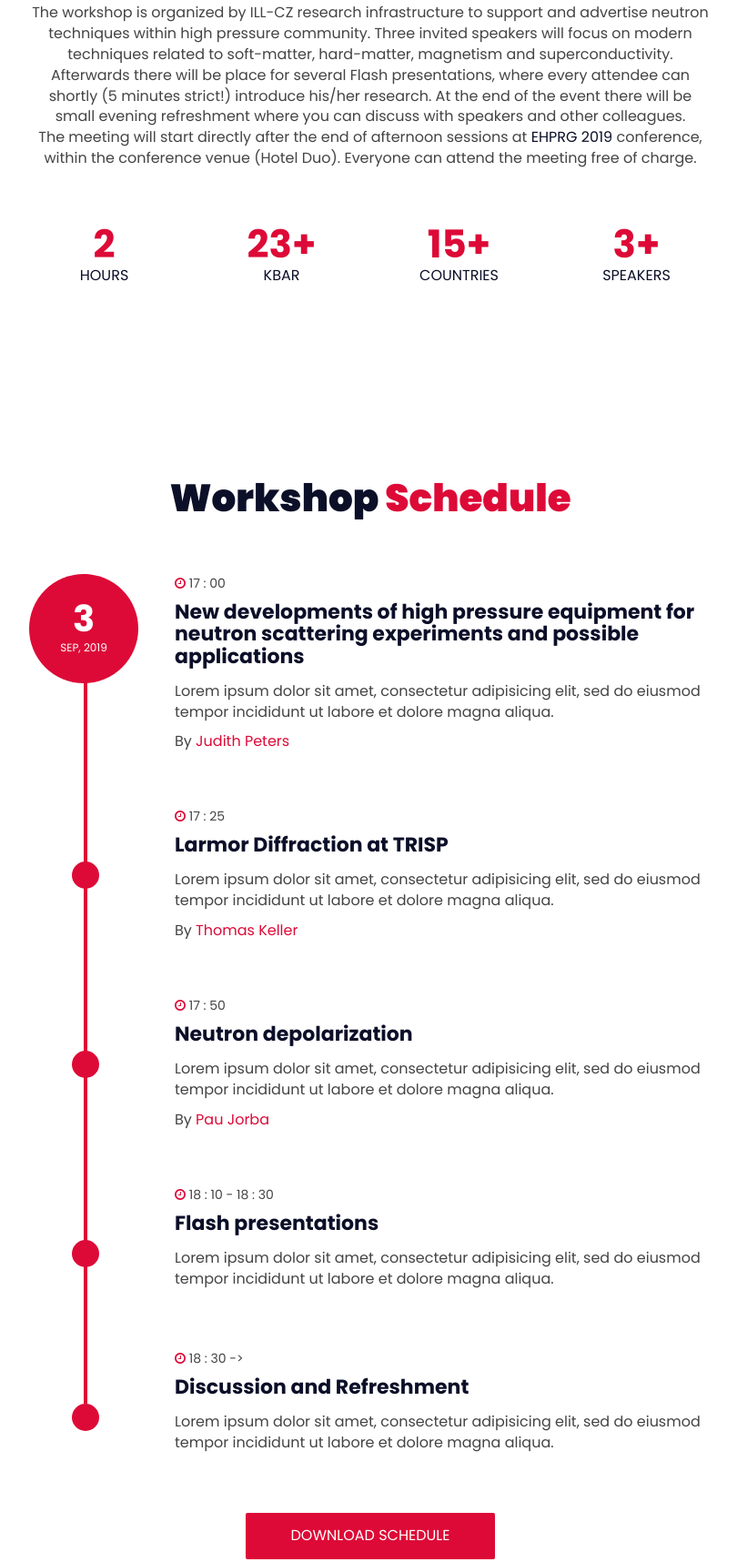
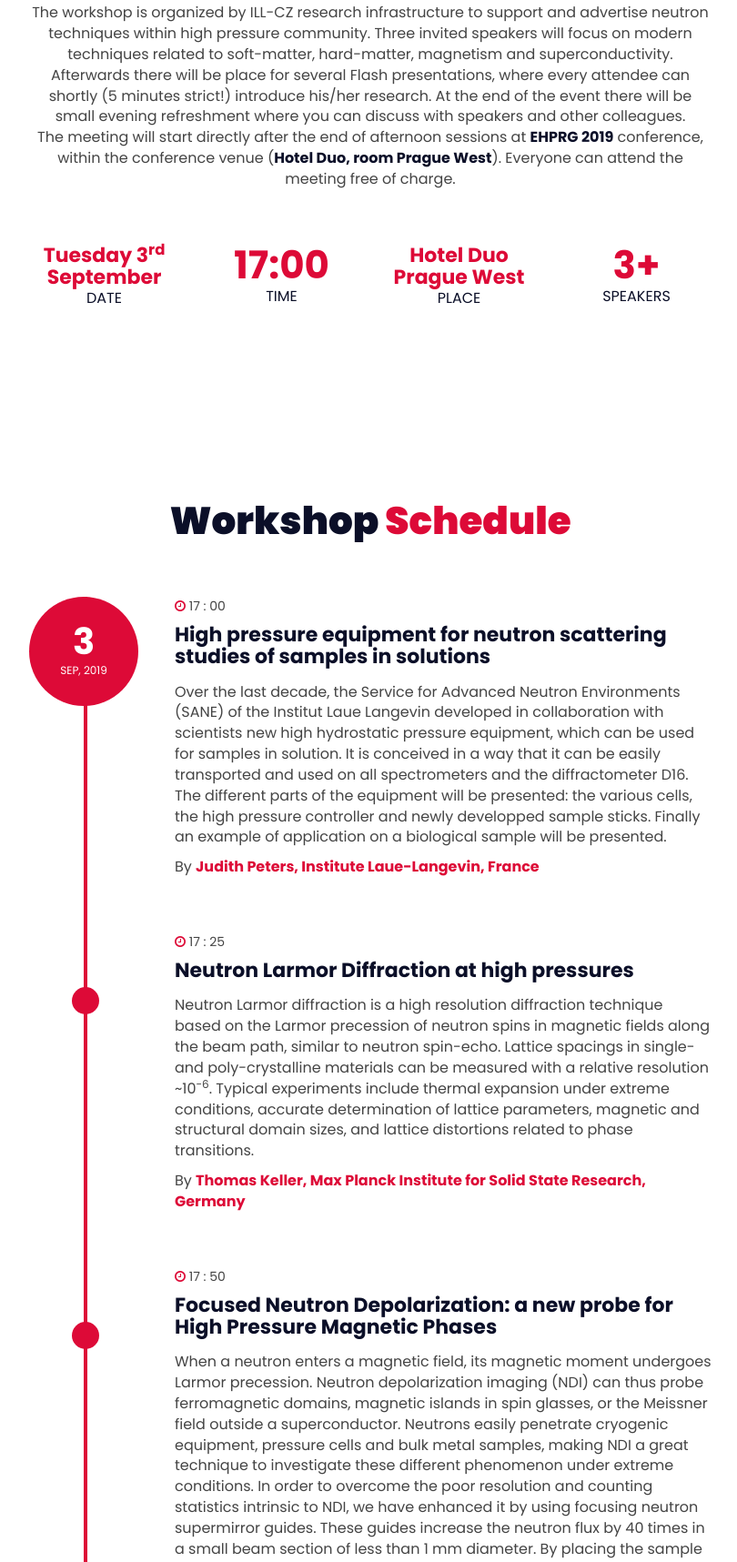
Before and after one commit to me2d09/neutron.press, a plain HTML site: page index.html in a window 1280 px wide. Shown: the part 993-2710 px from the top of the page at 91% size, without its empty margins (233-1043 px from the left). Drawn offline with Linux system fonts and the light colour scheme; some packages are replaced by stand-ins of ours.

Commit message:
Abstracts, venue update

```diff
--- a/css/style.css
+++ b/css/style.css
@@ -79,6 +79,7 @@ h4 {
 
 a {
   color: #0b0f28;
+  font-weight: bold;
   -webkit-transition: 0.3s color;
   transition: 0.3s color;
 }
@@ -407,6 +408,12 @@ textarea.input {
 
 .number h3 {
   font-size: 42px;
+  margin-bottom: 0px;
+  color: #dd0a37;
+}
+
+.number h4 {
+  font-size: 22px;
   margin-bottom: 0px;
   color: #dd0a37;
 }
--- a/index.html
+++ b/index.html
@@ -120,7 +120,7 @@
 						Three invited speakers will focus on modern techniques related to soft-matter, hard-matter, magnetism and superconductivity.
 						Afterwards there will be place for several Flash presentations, where every attendee can shortly (5 minutes strict!) introduce his/her research.
 						At the end of the event there will be small evening refreshment where you can discuss with speakers and other colleagues.<br />
-						The meeting will start directly after the end of afternoon sessions at <a href="https://www.ehprg2019.org/" target="_blank">EHPRG 2019</a> conference, within the conference venue (Hotel Duo).
+						The meeting will start directly after the end of afternoon sessions at <a href="https://www.ehprg2019.org/" target="_blank">EHPRG 2019</a> conference, within the conference venue (<a href="https://www.ehprg2019.org/venue">Hotel Duo, room Prague West</a>).
 						Everyone can attend the meeting free of charge.
 
 
@@ -135,8 +135,8 @@
 							<!-- number -->
 							<div class="col-md-3 col-sm-3 col-xs-6">
 								<div class="number">
-									<h3><span class="counter" data-from="0" data-to="2" data-speed="1200">0</span></h3>
-									<p>Hours</p>
+									<h4><span>Tuesday 3<sup>rd</sup> September</span></h4>
+									<p>Date</p>
 								</div>
 							</div>
 							<!-- /number -->
@@ -144,8 +144,8 @@
 							<!-- number -->
 							<div class="col-md-3 col-sm-3 col-xs-6">
 								<div class="number">
-									<h3><span class="counter" data-from="0" data-to="20" data-speed="600">0</span>+</h3>
-									<p>kbar</p>
+									<h3><span>17:00</span></h3>
+									<p>Time</p>
 								</div>
 							</div>
 							<!-- /number -->
@@ -153,8 +153,8 @@
 							<!-- number -->
 							<div class="col-md-3 col-sm-3 col-xs-6">
 								<div class="number">
-									<h3><span class="counter" data-from="0" data-to="15" data-speed="900">0</span>+</h3>
-									<p>Countries</p>
+									<h4><span>Hotel Duo<br />Prague West</span></h4>
+									<p>Place</p>
 								</div>
 							</div>
 							<!-- /number -->
@@ -205,9 +205,13 @@
 							</div>
 							<div class="event-content">
 								<p class="event-time"><i class="fa fa-clock-o"></i> 17 : 00 </p>
-								<h3 class="event-title">New developments of high pressure equipment for neutron scattering experiments and possible applications</h3>
-								<p>Lorem ipsum dolor sit amet, consectetur adipisicing elit, sed do eiusmod tempor incididunt ut labore et dolore magna aliqua.</p>
-								<p>By <a href="#">Judith Peters</a></p>
+								<h3 class="event-title">High pressure equipment for neutron scattering studies of samples in solutions</h3>
+								<p>Over the last decade, the Service for Advanced Neutron Environments (SANE) of the Institut Laue Langevin developed in collaboration with scientists
+									new high hydrostatic pressure equipment, which can be used for samples in solution.
+									It is conceived in a way that it can be easily transported and used on all spectrometers and the diffractometer D16.
+									The different parts of the equipment will be presented: the various cells, the high pressure controller and newly developped sample sticks.
+									Finally an example of application on a biological sample will be presented.</p>
+								<p>By <a href="#">Judith Peters, Institute Laue-Langevin, France</a></p>
 							</div>
 						</div>
 						<!-- /event -->
@@ -218,9 +222,14 @@
 							<div class="event-hour"></div>
 							<div class="event-content">
 								<p class="event-time"><i class="fa fa-clock-o"></i> 17 : 25</p>
-								<h3 class="event-title">Larmor Diffraction at TRISP</h3>
-								<p>Lorem ipsum dolor sit amet, consectetur adipisicing elit, sed do eiusmod tempor incididunt ut labore et dolore magna aliqua.</p>
-								<p>By <a href="#">Thomas Keller</a></p>
+								<h3 class="event-title">Neutron Larmor Diffraction at high pressures</h3>
+								<p>Neutron Larmor diffraction is a high resolution diffraction technique based on the
+										Larmor precession of neutron spins in magnetic fields along the beam path, similar to neutron
+										spin-echo. Lattice spacings in single- and poly-crystalline materials can be measured with a
+										relative resolution ~10<sup>-6</sup>. Typical experiments include thermal expansion under extreme
+										conditions, accurate determination of lattice parameters, magnetic and structural
+										domain sizes, and lattice distortions related to phase transitions.</p>
+								<p>By <a href="https://www.fkf.mpg.de/person/31538">Thomas Keller, Max Planck Institute for Solid State Research, Germany</a></p>
 							</div>
 						</div>
 						<!-- /event -->
@@ -231,9 +240,9 @@
 							<div class="event-hour"></div>
 							<div class="event-content">
 								<p class="event-time"><i class="fa fa-clock-o"></i> 17 : 50</p>
-								<h3 class="event-title">Neutron depolarization</h3>
-								<p>Lorem ipsum dolor sit amet, consectetur adipisicing elit, sed do eiusmod tempor incididunt ut labore et dolore magna aliqua.</p>
-								<p>By <a href="#">Pau Jorba</a></p>
+								<h3 class="event-title">Focused Neutron Depolarization: a new probe for High Pressure Magnetic Phases</h3>
+								<p>When a neutron enters a magnetic field, its magnetic moment undergoes Larmor precession. Neutron depolarization imaging (NDI) can thus probe ferromagnetic domains, magnetic islands in spin glasses, or the Meissner field outside a superconductor. Neutrons easily penetrate cryogenic equipment, pressure cells and bulk metal samples, making NDI a great technique to investigate these different phenomenon under extreme conditions. In order to overcome the poor resolution and counting statistics intrinsic to NDI, we have enhanced it by using focusing neutron supermirror guides. These guides increase the neutron flux by 40 times in a small beam section of less than 1 mm diameter. By placing the sample space of our custom built diamond anvil cell at the focal spot of the neutron optics, we are able to measure neutron depolarization at unprecedented pressures. </p>
+								<p>By <a href="https://www.ph.tum.de/about/people/vcard/5C201C6A0DD871F6/">Pau Jorba, Technical University of Munich, Germany</a></p>
 							</div>
 						</div>
 						<!-- /event -->
@@ -244,7 +253,7 @@
 							<div class="event-content">
 								<p class="event-time"><i class="fa fa-clock-o"></i> 18 : 10 - 18 : 30</p>
 								<h3 class="event-title">Flash presentations</h3>
-								<p>Lorem ipsum dolor sit amet, consectetur adipisicing elit, sed do eiusmod tempor incididunt ut labore et dolore magna aliqua.</p>
+								<p>Place for your Flash presentations, where every attendee can shortly (5 minutes strict!) introduce his/her research. Please let us know by <a href="mailto:neutron@kfkl.cz">e-mail</a> if you are interrested!</p>
 							</div>
 						</div>
 						<!-- /event -->
@@ -255,14 +264,9 @@
 							<div class="event-content">
 								<p class="event-time"><i class="fa fa-clock-o"></i> 18 : 30 -> </p>
 								<h3 class="event-title">Discussion and Refreshment</h3>
-								<p>Lorem ipsum dolor sit amet, consectetur adipisicing elit, sed do eiusmod tempor incididunt ut labore et dolore magna aliqua.</p>
 							</div>
 						</div>
 						<!-- /event -->
-					</div>
-
-					<div class="download-btn">
-						<a href="#" class="main-btn">Download Schedule</a>
 					</div>
 
 				</div>
```
